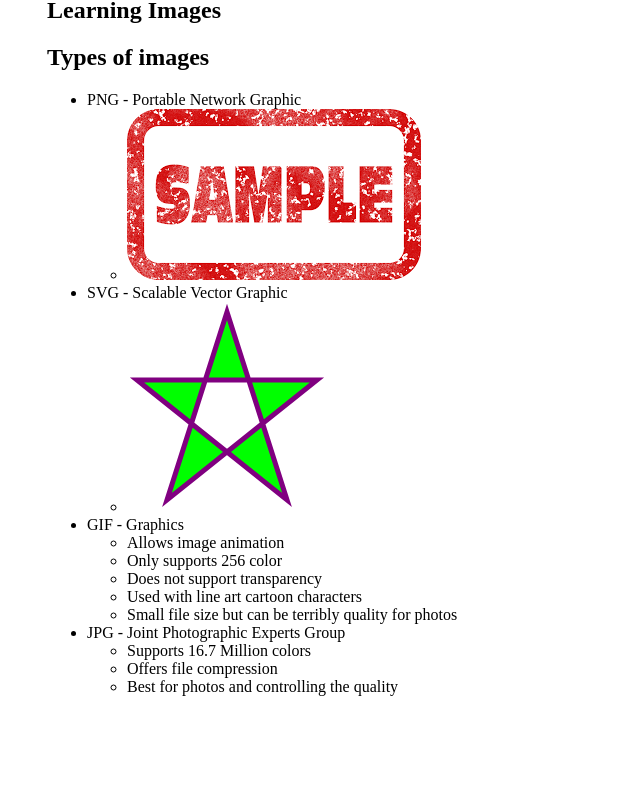
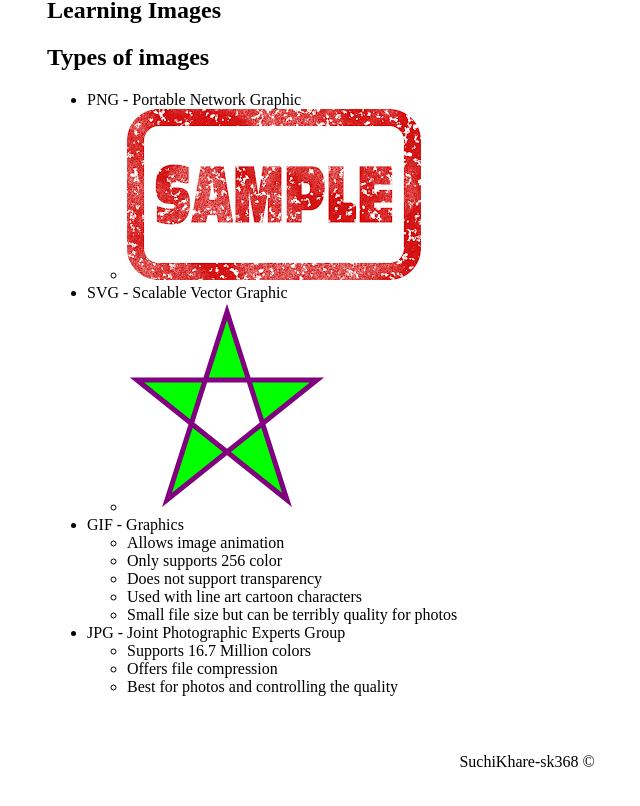
Before and after one commit to SuchiKhare/LayoutExample2, a plain HTML site: page public_html/index.html in a window 1280 px wide. Shown: the part 428-1234 px from the top of the page, without its empty margins (113-753 px from the left). Before the commit the page ends 1140 px from the top, so only its background shows below. Drawn offline with Linux system fonts and the light colour scheme.

Commit message:
added footer

```diff
--- a/public_html/index.html
+++ b/public_html/index.html
@@ -44,11 +44,17 @@
             margin-left: auto;
             margin-right: auto;
         }
+        #footer {
+            clear: both;
+            text-align: center;
+            height: 100px;
+            line-height: 100px;
+        }
 
     </style>
     <link rel="stylesheet" href="css/style.css">
     <link rel="stylesheet" href="https://pro.fontawesome.com/releases/v5.10.0/css/all.css"
-          integrity="sha384-AYmEC3Yw5cVb3ZcuHtOA93w35dYTsvhLPVnYs9eStHfGJvOvKxVfELGroGkvsg+p" crossorigin="anonymous"/>
+          integrity="sha384-AYmEC3Yw5cVb3ZcuHtOA93w35dYTsvhLPVnYs9eStHfGJvOvKxVfELGroGkvsg+p" crossorigin="anonymous">
 </head>
 <body>
 <div id="wrapper">
@@ -116,7 +122,9 @@
     </article>
 
 </div>
-
+<footer id="footer">
+    SuchiKhare-sk368 &#169
+</footer>
 
 
 </body>
```
